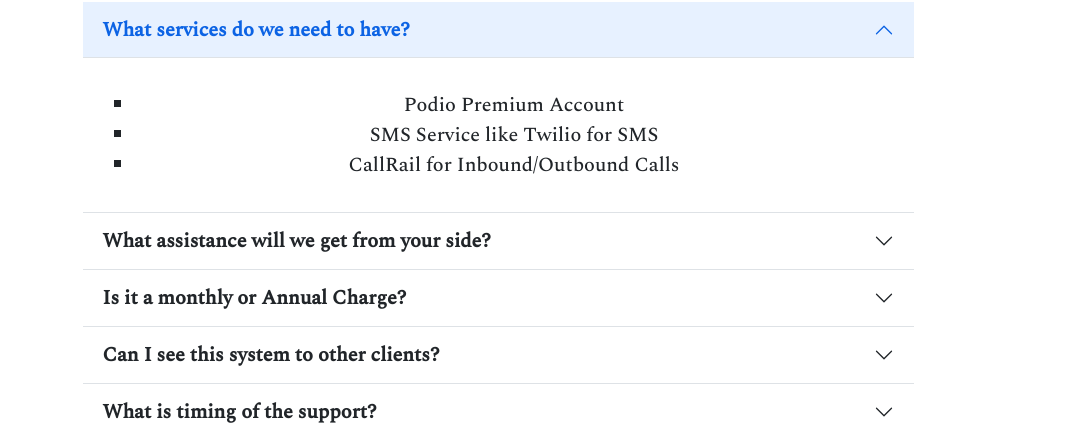
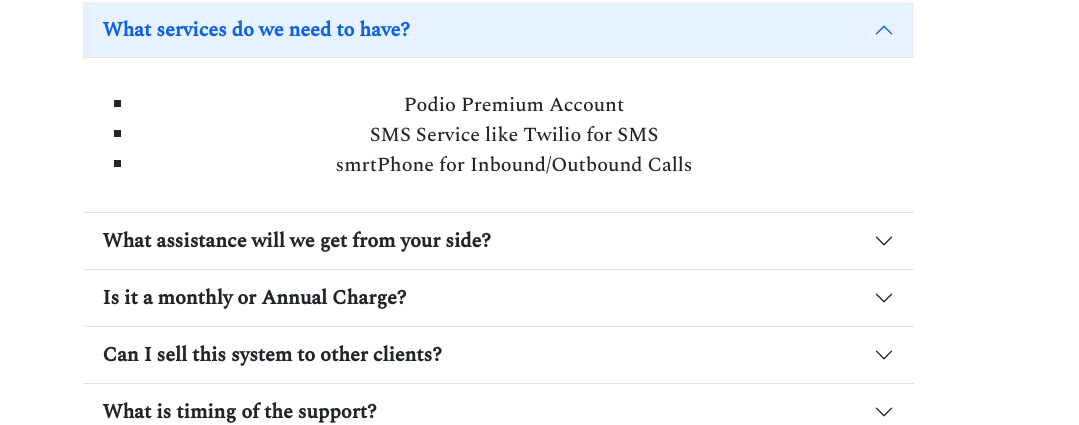
Before and after one commit to l0tus-biswas/rei-property-invest-web, a React (Create React App) app: page /features in a window 1280 px wide. Shown: the part 3162-3587 px from the top of the page, without its empty margins (142-1221 px from the left). Built offline with nearby package versions, Linux system fonts and the light colour scheme.

Commit message:
spelling mistake fix

```diff
--- a/src/components/Features/Features.js
+++ b/src/components/Features/Features.js
@@ -310,7 +310,7 @@
                                             <ul type="square" className="my-3">
                                                 <li>Podio Premium Account</li>
                                                 <li>SMS Service like Twilio for SMS</li>
-                                                <li>CallRail for Inbound/Outbound Calls</li>
+                                                <li>smrtPhone for Inbound/Outbound Calls</li>
                                             </ul>
                                         </div>
                                     </div>
@@ -346,7 +346,7 @@
                                         <button className="accordion-button collapsed" type="button"
                                             data-bs-toggle="collapse" data-bs-target="#flush-collapseFour"
                                             aria-expanded="false" aria-controls="flush-collapseFour">
-                                            <span className="fs-5 fw-bold"> Can I see this system to other clients?  </span>
+                                            <span className="fs-5 fw-bold"> Can I sell this system to other clients?  </span>
                                         </button>
                                     </h2>
                                     <div id="flush-collapseFour" className="accordion-collapse collapse"
```
